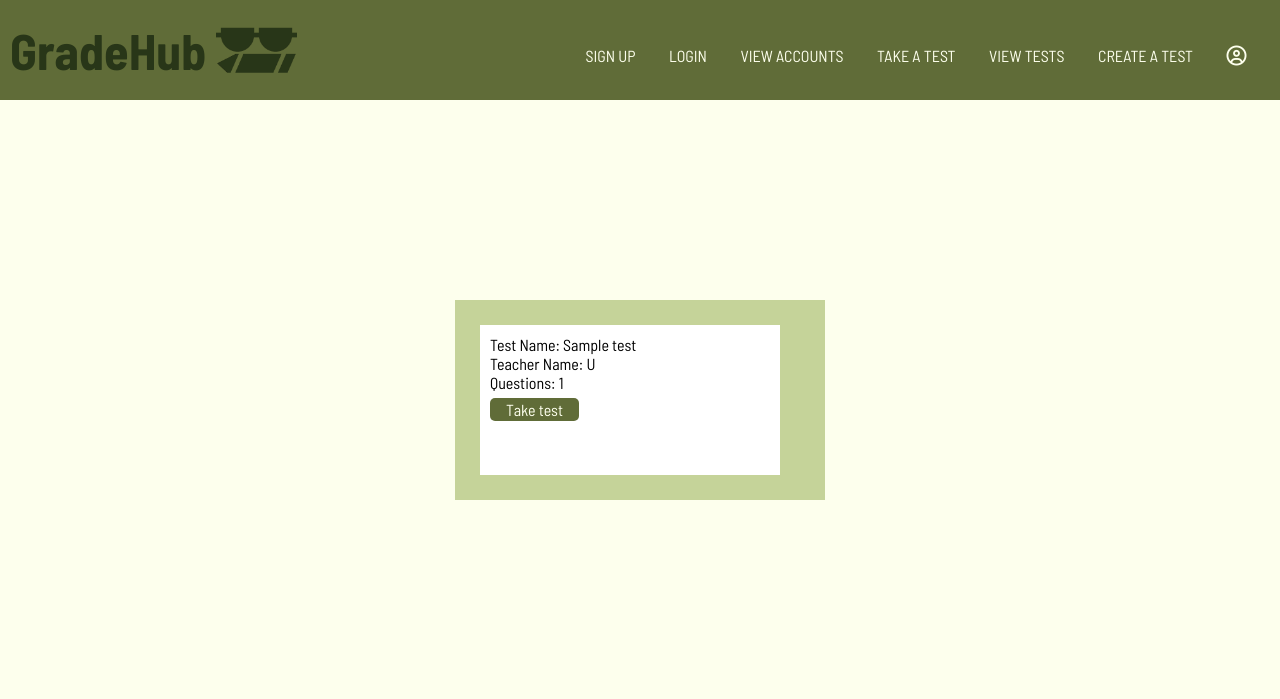
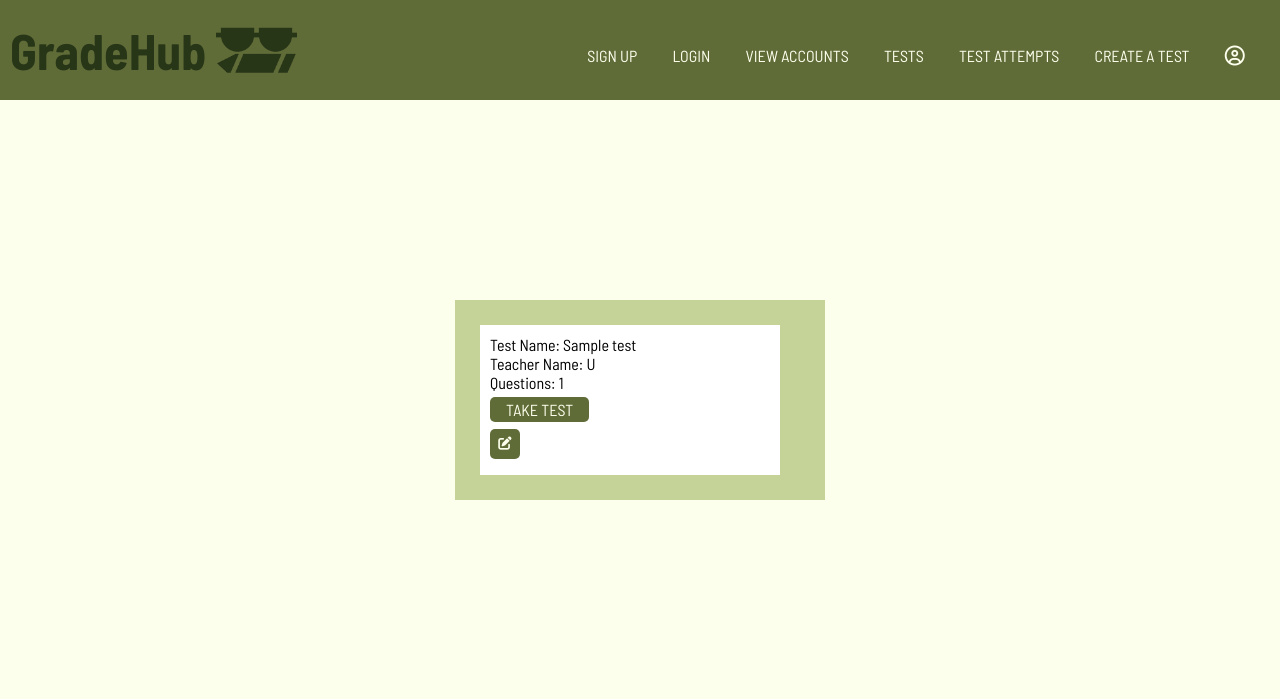
Before and after one commit to emott13/CSET160-Final-Project, a Flask app: page /test in a window 1280 px wide. Shown: the top 699 px of the page. Run offline with Flask 3, Linux system fonts and the light colour scheme; data comes from the database, SQL or seed files in the repository; tables that the repository leaves empty hold one stand-in row (values such as "Sample post"); some libraries are stand-ins or nearby versions.

Commit message:
css for /test page, added edit button and adjusted take test button

```diff
--- a/static/styles/accounts.css
+++ b/static/styles/accounts.css
@@ -3,6 +3,7 @@
 body{
     background-color: var(--color-3);
 }
+
 .title{
     display: flex;
     flex-direction: column;
@@ -13,6 +14,7 @@ body{
     font-size: 30px;
     text-transform: uppercase;
 }
+
 .accountsContainer{
     display: grid;
     grid-template-columns: auto auto auto;
@@ -24,6 +26,7 @@ body{
     padding: 15px;
     font-family: var(--font-main);
 }
+
 .accountItem{
     margin: 10px;
     height: 150px;
@@ -32,3 +35,26 @@ body{
     padding: 10px;
     list-style: none;
 }
+
+
+/* ------------------------------------ */
+/* ---- TEST ITEMS EDIT-BTN STYLES ---- */
+/* ------------------------------------ */
+
+
+.edit-btn{
+    margin-top: 10px;
+    border: none;
+    border-radius: 5px;
+    background-color: var(--color-1);
+    height: 30px;
+    width: 30px;
+}
+
+.edit-btn:hover{
+    background-color: var(--color-2);
+}
+
+.fa-pen-to-square{
+    color: var(--color-3);
+}
--- a/static/styles/styles.css
+++ b/static/styles/styles.css
@@ -33,11 +33,12 @@ body {
     font-family: var(--font-main);
 }
 
-.btn {
+.test-btn {
+    border-radius: 5px;
     background-color: var(--color-1);
-    border-radius: 5px;
-    padding: .1rem 1rem;
+    padding: .2rem 1rem;
     text-decoration: none;
+    text-transform: uppercase;
     color: var(--color-3);
 }
 .btn:hover{
@@ -50,10 +51,10 @@ body {
 .page {
     display: flex;
     flex-direction: column;
+    justify-content: center;
+    align-items: center;
     min-height: calc(100vh - 200px);
     /* 200 header height + footer height */
-    justify-content: center;
-    align-items: center;
     background-color: var(--color-3);
     padding: 4rem;
 }
@@ -61,12 +62,12 @@ body {
 /* Home Start */
 
 .home-login {
-    font-weight: 500;
+    border-radius: 5px;
     background-color: var(--color-1);
-    border-radius: 5px;
     padding: 1rem 2rem;
     text-decoration: none;
     color: black;
+    font-weight: 500;
 }
 
 /* Home End */
--- a/templates/base.html
+++ b/templates/base.html
@@ -38,8 +38,8 @@
                     <li class="navItem"><a href="/signup">Sign up</a></li>
                     <li class="navItem"><a href="/login">Login</a></li>
                     <li class="navItem"><a href="/accounts">View accounts</a></li>
-                    <li class="navItem"><a href="/test">Take a test</a></li>
-                    <li class="navItem"><a href="">View tests</a></li>
+                    <li class="navItem"><a href="/test">Tests</a></li>
+                    <li class="navItem"><a href="">Test attempts</a></li>
                     <li class="navItem"><a href="/create">Create a test</a></li>
                     <li class="navItem"><a href="#" onclick="openFlyout()"><i class="fa-regular fa-circle-user fa-lg"></i></a></li>
                 </ul>
--- a/templates/test.html
+++ b/templates/test.html
@@ -6,12 +6,14 @@
     <div class="accountsContainer">
         {% for i in range(tests|length) %}
         <ul class="accountItem">
-                <!-- <li>ID: {{tests[i][0]}}</li> -->
                 <li>Test Name: {{tests[i][2]}}</li>
                 <li>Teacher Name: {{teachers[i][0][0]}}</li>
                 <li>Questions: {{tests[i][3]}}</li>
                 <li class="takeTestBtn">
-                    <a class="btn" href="/test/{{tests[i][0]}}">Take test</a>
+                    <a class="test-btn" href="/test/{{tests[i][0]}}">Take test</a>
+                </li>
+                <li>
+                    <button class="edit-btn"><i class="fa-solid fa-pen-to-square"></i></button>
                 </li>
         </ul>
         {% endfor %}
```
